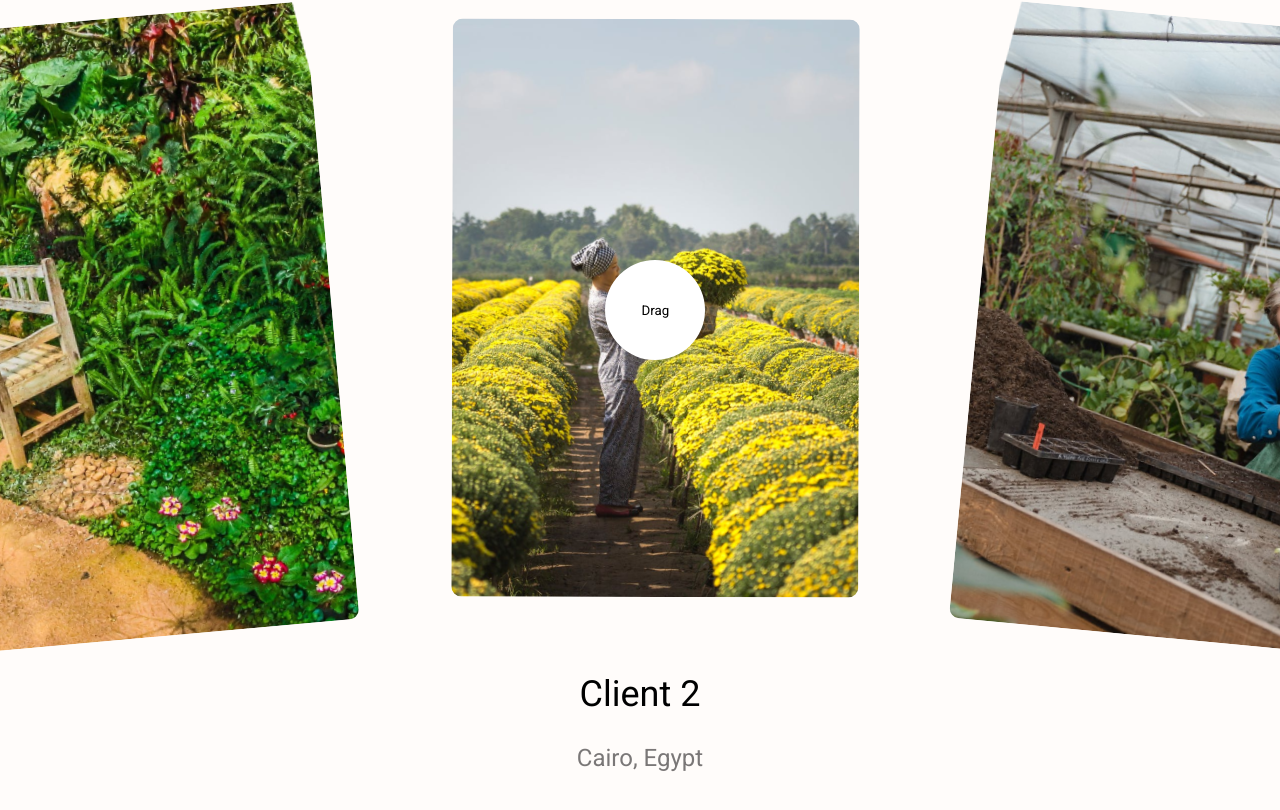
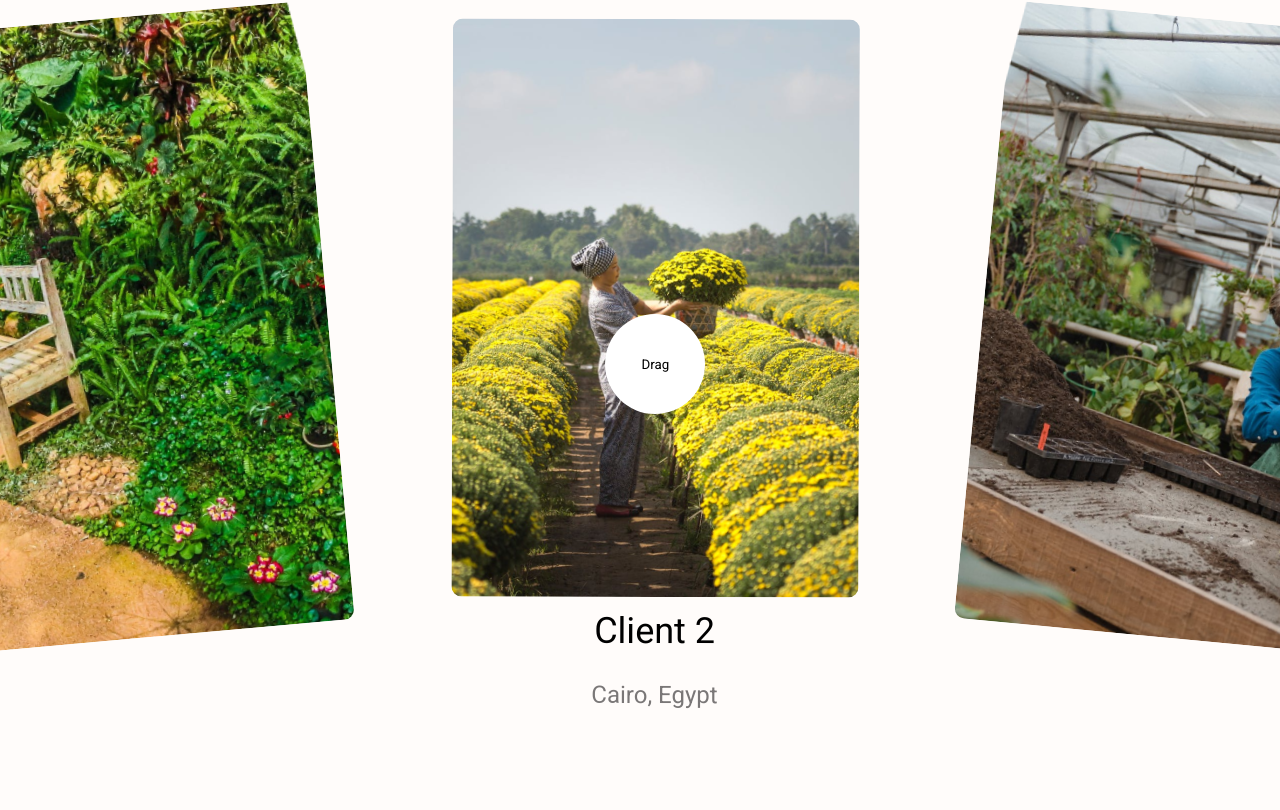
Before and after one commit to MaryamFarrag/TenTwenty, a React app: page / in a window 1280 px wide. Shown: the part 1272-2082 px from the top of the page. Built offline with nearby package versions, Linux system fonts and the light colour scheme.

Commit message:
centering the text with the image

```diff
--- a/components/ProductsSliderComponent/ProductSliderComponent.js
+++ b/components/ProductsSliderComponent/ProductSliderComponent.js
@@ -116,14 +116,14 @@ const ProductSlider = ({clients}) => {
                             />
                             <button className={`drag-btn ${isDragging?"hide":""}`}>Drag</button>
 
+                            <h3>{clients[index]?.title}</h3>
+                            <p>{clients[index]?.location}</p>
                         </div>
                     ))}
-
                 </div>
 
             </div>
-            <h3>{clients[index]?.title}</h3>
-            <p>{clients[index]?.location}</p>
+
         </div>
     );
 };
--- a/components/ProductsSliderComponent/ProductSliderComponent.scss
+++ b/components/ProductsSliderComponent/ProductSliderComponent.scss
@@ -70,6 +70,9 @@
                 .drag-btn {
                     opacity: 1;
                 }
+                h3,p{
+                    opacity: 1;
+                }
             }
 
             &.prev {
@@ -103,9 +106,11 @@
         font-size: 36px;
         font-weight: 400;
         margin-bottom: 20px;
+        opacity: 0;
+        transition:all .5s;
         @media screen and (max-width: 768px) {
-           font-size: 24px;
-           margin-bottom: 0;
+            font-size: 24px;
+            margin-bottom: 0;
         }
     }
 
@@ -114,5 +119,7 @@
         font-size: 24px;
         font-weight: 400;
         color: #7A7777;
+        opacity: 0;
+        transition:all .5s;
     }
 }
```
